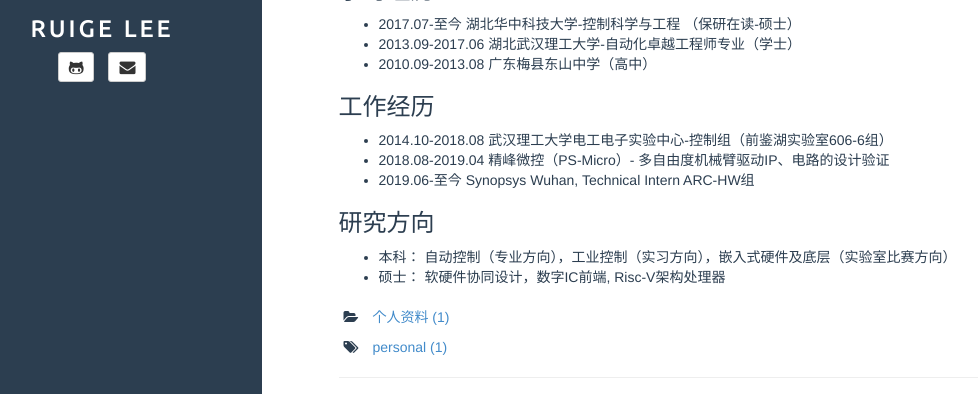
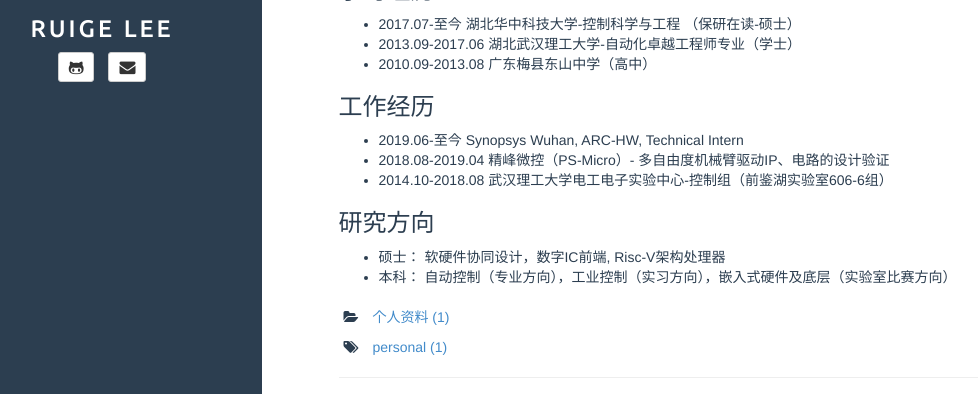
Before and after one commit to whutddk/whutddk.github.io, a Jekyll site: the page built from _posts/2019-07-14-personal.md, in a window 1280 px wide and 1059 px high, cut to the strip 282-676 px from the top of the window. Shown: the whole strip, without its empty margins (58-1036 px from the left). Built offline with Jekyll 4.4.1, drawn with Linux system fonts in a browser that asks for light colours; comment, search, counter and statistics services are not loaded.

Commit message:
update personal

```diff
--- a/_posts/2019-07-14-personal.md
+++ b/_posts/2019-07-14-personal.md
@@ -21,10 +21,11 @@ comments: false
 
 
 ### 工作经历
+
+* 2019.06-至今 Synopsys Wuhan, ARC-HW, Technical Intern
+* 2018.08-2019.04 精峰微控（PS-Micro）- 多自由度机械臂驱动IP、电路的设计验证
 * 2014.10-2018.08 武汉理工大学电工电子实验中心-控制组（前鉴湖实验室606-6组）
-* 2018.08-2019.04 精峰微控（PS-Micro）- 多自由度机械臂驱动IP、电路的设计验证
-* 2019.06-至今 Synopsys Wuhan, Technical Intern ARC-HW组
 
 ### 研究方向
+* 硕士： 软硬件协同设计，数字IC前端, Risc-V架构处理器
 * 本科： 自动控制（专业方向），工业控制（实习方向），嵌入式硬件及底层（实验室比赛方向）
-* 硕士： 软硬件协同设计，数字IC前端, Risc-V架构处理器
```
Also changed, not shown: 2 other files.
